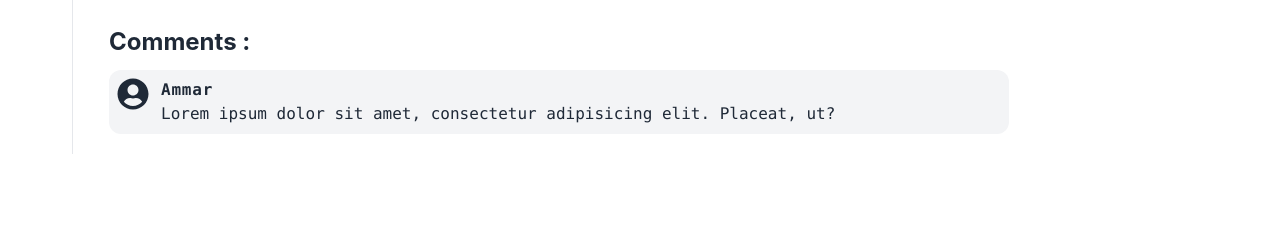
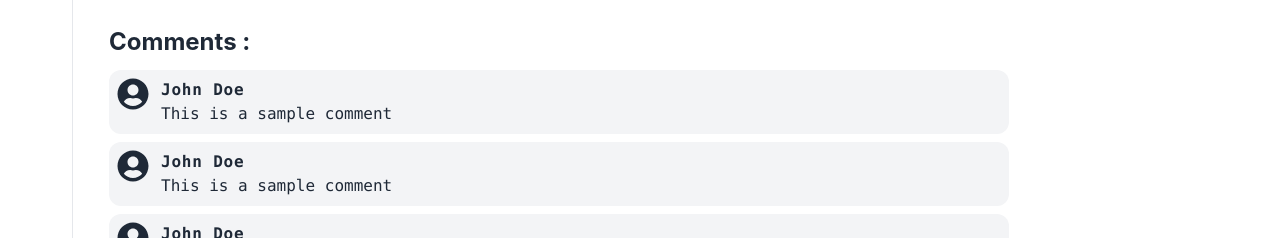
Before and after one commit to AmmarMahmood7/VideoHive, a React (Create React App) app: page /watch in a window 1280 px wide. Shown: the part 714-952 px from the top of the page. Before the commit the page ends 880 px from the top, so only its background shows below. Built offline with nearby package versions, Linux system fonts and the light colour scheme; no server answers.

Commit message:
add a comments container

```diff
--- a/src/components/CommentsContainer.jsx
+++ b/src/components/CommentsContainer.jsx
@@ -1,11 +1,117 @@
 import React from "react";
 import SingleComment from "./SingleComment";
+import { FaUserCircle } from "react-icons/fa";
 
+const commentsData = [
+  {
+    name: "John Doe",
+    comment: "This is a sample comment",
+    replies: [
+      {
+        name: "john smith",
+        comment: "this is a reply to the sample comment",
+        replies: [
+          {
+            name: "john smith",
+            comment: "this is a reply to the sample comment",
+            replies: [{}],
+          },
+          {
+            name: "jane doe",
+            comment: "this is  reply2 to the sample comment",
+          },
+        ],
+      },
+      {
+        name: "jane doe",
+        comment: "this is  reply2 to the sample comment",
+      },
+    ],
+  },
+  {
+    name: "John Doe",
+    comment: "This is a sample comment",
+    replies: [
+      {
+        name: "john smith",
+        comment: "this is a reply to the sample comment",
+        replies: [
+          {
+            name: "john smith",
+            comment: "this is a reply to the sample comment",
+            replies: [{}],
+          },
+          {
+            name: "jane doe",
+            comment: "this is  reply2 to the sample comment",
+          },
+        ],
+      },
+      {
+        name: "jane doe",
+        comment: "this is  reply2 to the sample comment",
+      },
+    ],
+  },
+  {
+    name: "John Doe",
+    comment: "This is a sample comment",
+    replies: [
+      {
+        name: "john smith",
+        comment: "this is a reply to the sample comment",
+        replies: [
+          {
+            name: "john smith",
+            comment: "this is a reply to the sample comment",
+            replies: [{}],
+          },
+          {
+            name: "jane doe",
+            comment: "this is  reply2 to the sample comment",
+          },
+        ],
+      },
+      {
+        name: "jane doe",
+        comment: "this is  reply2 to the sample comment",
+      },
+    ],
+  },
+];
+
+const Comment = ({ data }) => {
+  const { name, comment, replies } = data;
+
+  return (
+    <div className="flex p-2 bg-gray-100 rounded-xl font-mono mb-2">
+      <FaUserCircle className="w-8 h-8" />
+      <div className="px-3">
+        <p className="font-bold tracking-wider">{name}</p>
+        <p>{comment}</p>
+      </div>
+    </div>
+  );
+};
+
+const CommentsList = ({ commentsData }) => {
+  return (
+    <div>
+      {commentsData.map((comment, index) => {
+        return (
+          <div>
+            <SingleComment data={comment} key={index} />
+          </div>
+        );
+      })}
+    </div>
+  );
+};
 const CommentsContainer = () => {
   return (
     <div className="p-3 m-3 ">
       <h2 className="font-bold text-2xl mb-3">Comments :</h2>
-      <SingleComment />
+      <CommentsList commentsData={commentsData} />
     </div>
   );
 };
--- a/src/components/SingleComment.jsx
+++ b/src/components/SingleComment.jsx
@@ -1,15 +1,15 @@
 import React from "react";
 import { FaUserCircle } from "react-icons/fa";
 
-const SingleComment = () => {
+const SingleComment = ({ data }) => {
+  const { name, comment, replies } = data;
+
   return (
     <div className="flex p-2 bg-gray-100 rounded-xl font-mono mb-2">
       <FaUserCircle className="w-8 h-8" />
       <div className="px-3">
-        <p className="font-bold tracking-wider">Ammar</p>
-        <p>
-          Lorem ipsum dolor sit amet, consectetur adipisicing elit. Placeat, ut?
-        </p>
+        <p className="font-bold tracking-wider">{name}</p>
+        <p>{comment}</p>
       </div>
     </div>
   );
```
